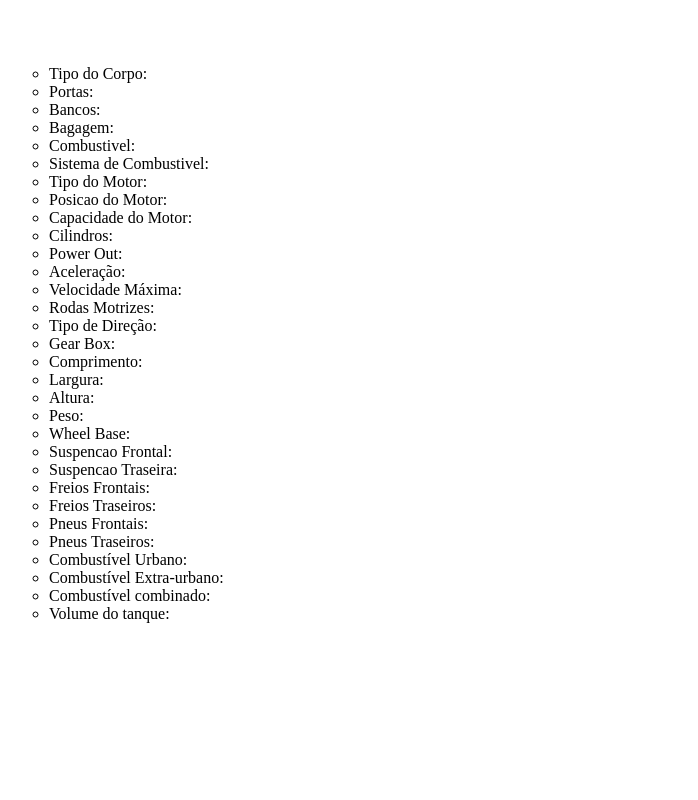
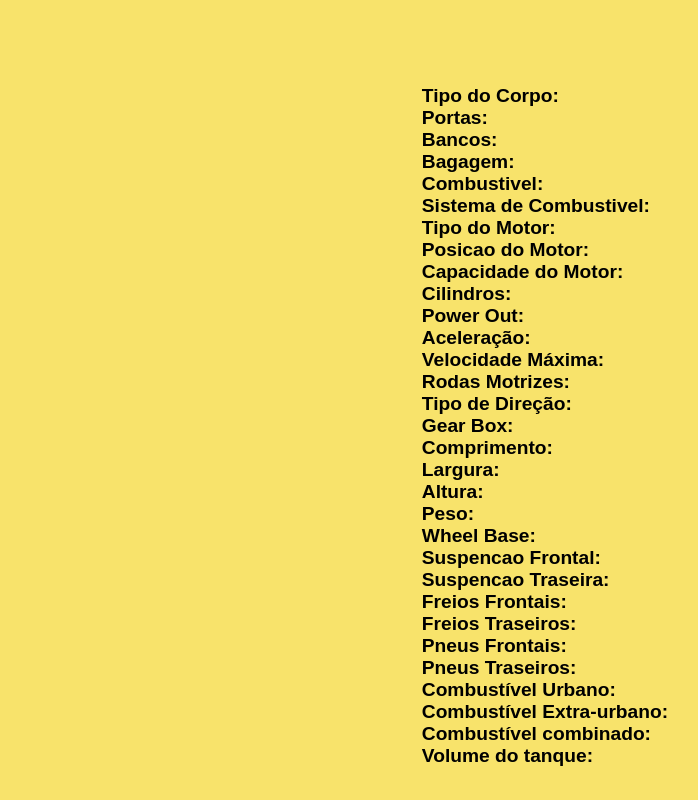
Before and after one commit to rubenskaiserman/carfinder, a Flask app: template website_stuff/carfinder/templates/car.html in a window 1280 px wide. Shown: the whole page, without its empty margins (39-737 px from the left). Run offline with Flask 2, Linux system fonts and the light colour scheme; the template is opened without the code that fills it, so the values that code supplies are empty.

Commit message:
Finalizado

```diff
--- /dev/null
+++ b/website_stuff/carfinder/static/car.css
@@ -0,0 +1,37 @@
+body {
+    padding: 0;
+    margin: 0;
+    background-color: #f8e36b;
+    font-family: sans-serif;
+}
+
+.moldura {
+    /* background-color: red; */
+    margin: 0 auto;
+    text-align: center;
+    padding: 2%;
+}
+.moldura img {
+    width: 30%;
+    box-shadow: -5px 10px 20px -5px black;
+}
+h1 {
+    text-align: center;
+    margin: 0;
+}
+ul {
+    text-align: left;
+    text-decoration: none;
+    padding: 0 0 0 20%;
+}
+li {
+    text-decoration: none;
+    list-style: none;
+    font-size: 120%;
+    /* position: absolute;
+    left: 50%; */
+    /* transform: translate(50%, 0); */
+}
+li span {
+    font-weight: 900;
+}
--- a/website_stuff/carfinder/templates/car.html
+++ b/website_stuff/carfinder/templates/car.html
@@ -1,13 +1,19 @@
 {% extends "base.html" %}
 
+{% block head %}
+    <link rel="stylesheet" href="../static/car.css">
+
+{% endblock %}
+
 {% block body %}
-    <div class="header">
+    <!-- <div class="header">
         <img src="{{response[-1][1]}}" alt="">
-    </div>
+    </div> -->
     <div class="moldura">
         <img src="{{response[-1][1]}}" alt="">
     </div>
-        <h1>{{response[1][1]}} {{response[2][1]}} {{response[3][1]}}</h1>
+        <h1>{{response[1][1]}} {{response[2][1]}}</h1>
+        <h1> {{response[3][1]}}</h1>
         <ul>
             {%
                 set parts = [
@@ -21,7 +27,7 @@
             %}
             <ul>
                 {% for part in parts %}
-                    <li>{{part}}: {{response[parts.index(part) + 4][1]}}</li>
+                    <li><span>{{part}}:</span> {{response[parts.index(part) + 4][1]}}</li>
                 {% endfor %}
             </ul>
 
```
